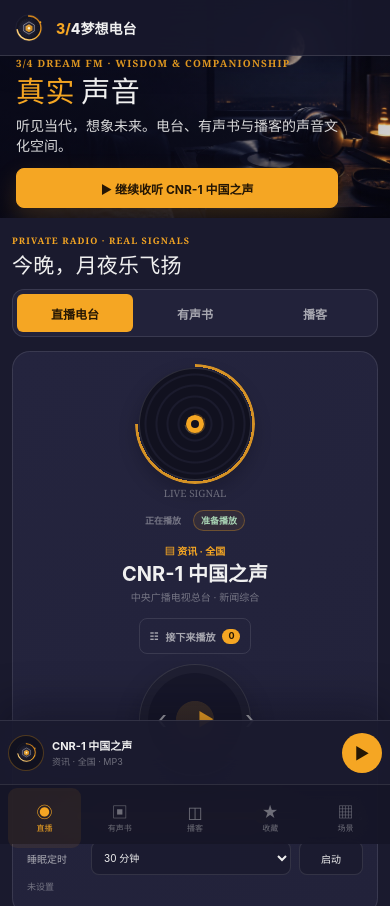
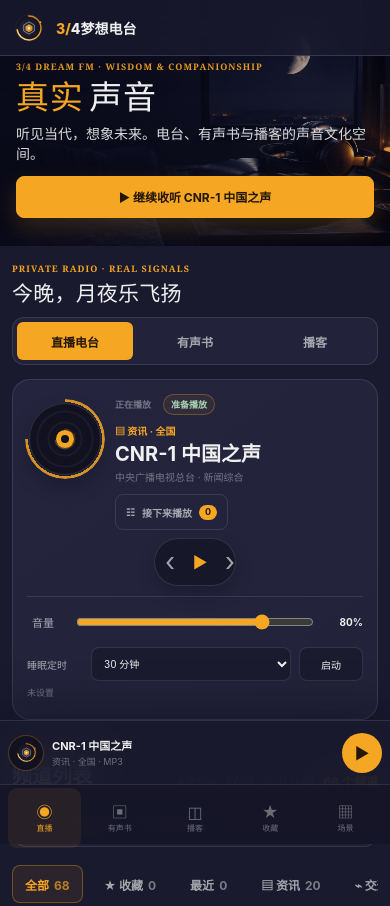
Before and after one commit to Wisely88/radio-app, a plain HTML site: page index.html in a window 390 px wide. Shown: the top 906 px of the page. Drawn offline with Linux system fonts and the light colour scheme.

Commit message:
fix: recompose mobile listening layout

```diff
--- a/index.html
+++ b/index.html
@@ -1106,7 +1106,7 @@
   <link rel="stylesheet" href="styles/product-polish.css?v=20260928-ipod-mobile-1">
   <link rel="stylesheet" href="styles/play-queue.css?v=20260928-ipod-mobile-1">
   <link rel="stylesheet" href="styles/home-modern.css?v=20260928-ipod-mobile-1">
-  <link rel="stylesheet" href="styles/ipod-mobile.css?v=20260928-ipod-mobile-1">
+    <link rel="stylesheet" href="styles/ipod-mobile.css?v=20261031-mobile-layout-2">
   <style>
     /* P0-P3 优化新增样式 */
     #vizCanvas { display: block; width: 100%; max-width: 340px; height: 64px; margin: 10px auto 0; border-radius: 8px; background: rgba(0,0,0,.25); }
--- a/scripts/on-demand.js
+++ b/scripts/on-demand.js
@@ -1,7 +1,7 @@
 (() => {
   "use strict";
 
-  const version = "20261031-mobile-polish-1";
+  const version = "20261031-mobile-layout-2";
   const MODE_SWITCH_KEY = "dreamfm-mode-switch-target-v1";
 
   // Capture scene selections before multimode.js handles the click. This lets the
--- a/styles/ipod-mobile.css
+++ b/styles/ipod-mobile.css
@@ -2,7 +2,26 @@
 .ipod-wheel { display: none; }
 
 @media (max-width: 520px) {
+  /* Mobile is a listening surface, not a compressed desktop hero. Keep one
+     promise, one action, and let the playback state start above the fold. */
   body[data-ui="mobile"]:not(.drive-mode) .hero-aside { display: none !important; }
+  body[data-ui="mobile"]:not(.drive-mode) .hero {
+    height: 246px !important;
+    min-height: 246px !important;
+    background-position: 66% center;
+  }
+  body[data-ui="mobile"]:not(.drive-mode) .hero-inner {
+    align-items: center !important;
+    padding-top: 50px !important;
+    padding-bottom: 18px !important;
+  }
+  body[data-ui="mobile"]:not(.drive-mode) .hero-content { width: 100% !important; }
+  body[data-ui="mobile"]:not(.drive-mode) .hero-overline { margin-bottom: 7px; font-size: 9px; }
+  body[data-ui="mobile"]:not(.drive-mode) .hero h1 { max-width: none; font-size: 33px !important; line-height: 1.05; }
+  body[data-ui="mobile"]:not(.drive-mode) .hero-slogan { margin-top: 8px !important; font-size: 14px !important; }
+  body[data-ui="mobile"]:not(.drive-mode) .hero-note { max-width: 290px; margin-top: 7px; font-size: 11px; line-height: 1.5; }
+  body[data-ui="mobile"]:not(.drive-mode) .hero-actions { margin-top: 13px !important; }
+  body[data-ui="mobile"]:not(.drive-mode) .hero-primary { width: 100%; min-height: 42px !important; font-size: 12px; }
 
   body[data-ui="mobile"]:not(.drive-mode) .mobile-settings-toggle {
     display: inline-flex !important;
@@ -64,55 +83,61 @@
   }
 
   body[data-ui="mobile"]:not(.drive-mode) .home-bento .now-card {
-    display: flex !important;
-    flex-direction: column;
-    align-items: stretch;
-    gap: 10px !important;
-    padding: 16px 14px !important;
+    display: grid !important;
+    grid-template-columns: 76px minmax(0, 1fr) !important;
+    grid-template-rows: auto auto auto auto;
+    align-items: center;
+    gap: 8px 12px !important;
+    padding: 14px !important;
     border-radius: 18px;
     background: linear-gradient(145deg, var(--panel-2), var(--panel));
   }
 
   body[data-ui="mobile"]:not(.drive-mode) .home-bento .vinyl-stage {
     order: 1;
+    grid-column: 1;
+    grid-row: 1 / span 2;
     justify-items: center;
     gap: 6px;
   }
 
   body[data-ui="mobile"]:not(.drive-mode) .home-bento .vinyl {
-    width: 112px !important;
-    height: 112px !important;
-    min-width: 112px !important;
-    min-height: 112px !important;
+    width: 72px !important;
+    height: 72px !important;
+    min-width: 72px !important;
+    min-height: 72px !important;
   }
 
-  body[data-ui="mobile"]:not(.drive-mode) .home-bento .vinyl-stage > span { display: block !important; }
+  body[data-ui="mobile"]:not(.drive-mode) .home-bento .vinyl-stage > span { display: none !important; }
   body[data-ui="mobile"]:not(.drive-mode) .home-bento .now-column { display: contents; }
-  body[data-ui="mobile"]:not(.drive-mode) .home-bento .eyebrow { order: 2; justify-content: center; margin-bottom: 2px; }
-  body[data-ui="mobile"]:not(.drive-mode) .home-bento .now-playing { order: 3; text-align: center; }
+  body[data-ui="mobile"]:not(.drive-mode) .home-bento .eyebrow { order: 2; grid-column: 2; grid-row: 1; justify-content: flex-start; margin-bottom: 0; }
+  body[data-ui="mobile"]:not(.drive-mode) .home-bento .now-playing { order: 3; grid-column: 2; grid-row: 2; text-align: left; }
   body[data-ui="mobile"]:not(.drive-mode) .home-bento .station-name { font-size: 20px !important; }
   body[data-ui="mobile"]:not(.drive-mode) .home-bento .station-desc { -webkit-line-clamp: 2; }
   body.ipod-ready[data-ui="mobile"]:not(.drive-mode) .home-bento .main-control { display: none !important; }
-  body[data-ui="mobile"]:not(.drive-mode) .home-bento .queue-toggle { order: 5; align-self: center; margin-top: 4px; }
+  body[data-ui="mobile"]:not(.drive-mode) .home-bento .queue-toggle { order: 5; grid-column: 2; grid-row: 3; justify-self: start; margin-top: 2px; }
   body[data-ui="mobile"]:not(.drive-mode) .home-bento .ipod-wheel {
     order: 6;
-    width: 112px;
-    height: 112px;
+    grid-column: 1 / -1;
+    grid-row: 4;
+    width: 82px;
+    height: 48px;
     display: grid;
     grid-template-columns: 1fr 1fr 1fr;
-    grid-template-rows: 1fr 1fr 1fr;
+    grid-template-rows: 1fr;
     align-self: center;
+    justify-self: center;
     place-items: center;
-    border: 1px solid rgba(240, 240, 240, .14);
-    border-radius: 50%;
-    background: radial-gradient(circle, rgba(245, 166, 35, .15) 0 24%, transparent 25% 100%), #17172a;
-    box-shadow: inset 0 0 0 8px rgba(240, 240, 240, .035), 0 12px 24px rgba(5, 5, 16, .25);
+    border: 1px solid rgba(240, 240, 240, .12);
+    border-radius: 999px;
+    background: #17172a;
+    box-shadow: 0 8px 18px rgba(5, 5, 16, .2);
     touch-action: none;
   }
 
   body[data-ui="mobile"]:not(.drive-mode) .ipod-wheel button {
-    width: 44px;
-    height: 44px;
+    width: 30px;
+    height: 40px;
     padding: 0;
     border: 0;
     border-radius: 50%;
@@ -125,13 +150,14 @@
     place-items: center;
   }
 
-  body[data-ui="mobile"]:not(.drive-mode) .ipod-wheel button:first-child { grid-column: 1; grid-row: 2; }
-  body[data-ui="mobile"]:not(.drive-mode) .ipod-wheel button:nth-child(2) { grid-column: 2; grid-row: 2; color: var(--accent); font-size: 18px; }
-  body[data-ui="mobile"]:not(.drive-mode) .ipod-wheel button:last-child { grid-column: 3; grid-row: 2; }
+  body[data-ui="mobile"]:not(.drive-mode) .ipod-wheel button:first-child { grid-column: 1; grid-row: 1; }
+  body[data-ui="mobile"]:not(.drive-mode) .ipod-wheel button:nth-child(2) { grid-column: 2; grid-row: 1; color: var(--accent); font-size: 16px; }
+  body[data-ui="mobile"]:not(.drive-mode) .ipod-wheel button:last-child { grid-column: 3; grid-row: 1; }
   body[data-ui="mobile"]:not(.drive-mode) .ipod-wheel button:hover,
   body[data-ui="mobile"]:not(.drive-mode) .ipod-wheel button:focus-visible { color: var(--accent); background: rgba(245, 166, 35, .12); }
-  body[data-ui="mobile"]:not(.drive-mode) .home-bento .on-demand-tools { order: 7; }
-  body[data-ui="mobile"]:not(.drive-mode) .home-bento .player-options { order: 8; width: 100%; }
+  body[data-ui="mobile"]:not(.drive-mode) .home-bento .on-demand-tools { order: 7; grid-column: 1 / -1; }
+  body[data-ui="mobile"]:not(.drive-mode) .home-bento .player-options { order: 8; grid-column: 1 / -1; width: 100%; }
+  body[data-ui="mobile"]:not(.drive-mode) .home-bento .player-options { margin-top: 2px !important; }
 }
 
 @media (prefers-reduced-motion: reduce) {
--- a/sw.js
+++ b/sw.js
@@ -1,4 +1,4 @@
-const CACHE_NAME = "dreamfm-pages-shell-v7";
+const CACHE_NAME = "dreamfm-pages-shell-v8";
 const SHELL = [
   "./",
   "./index.html",
```
